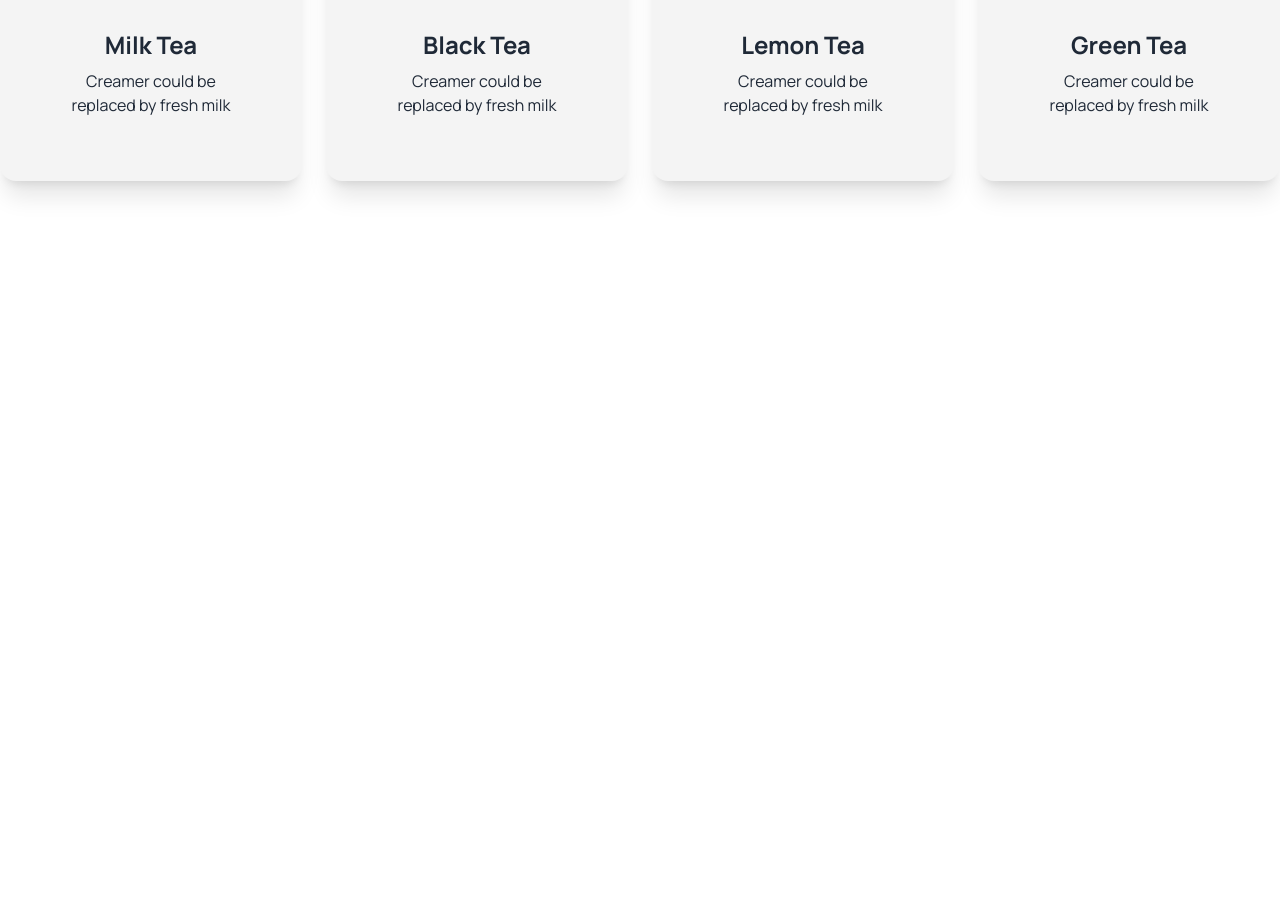
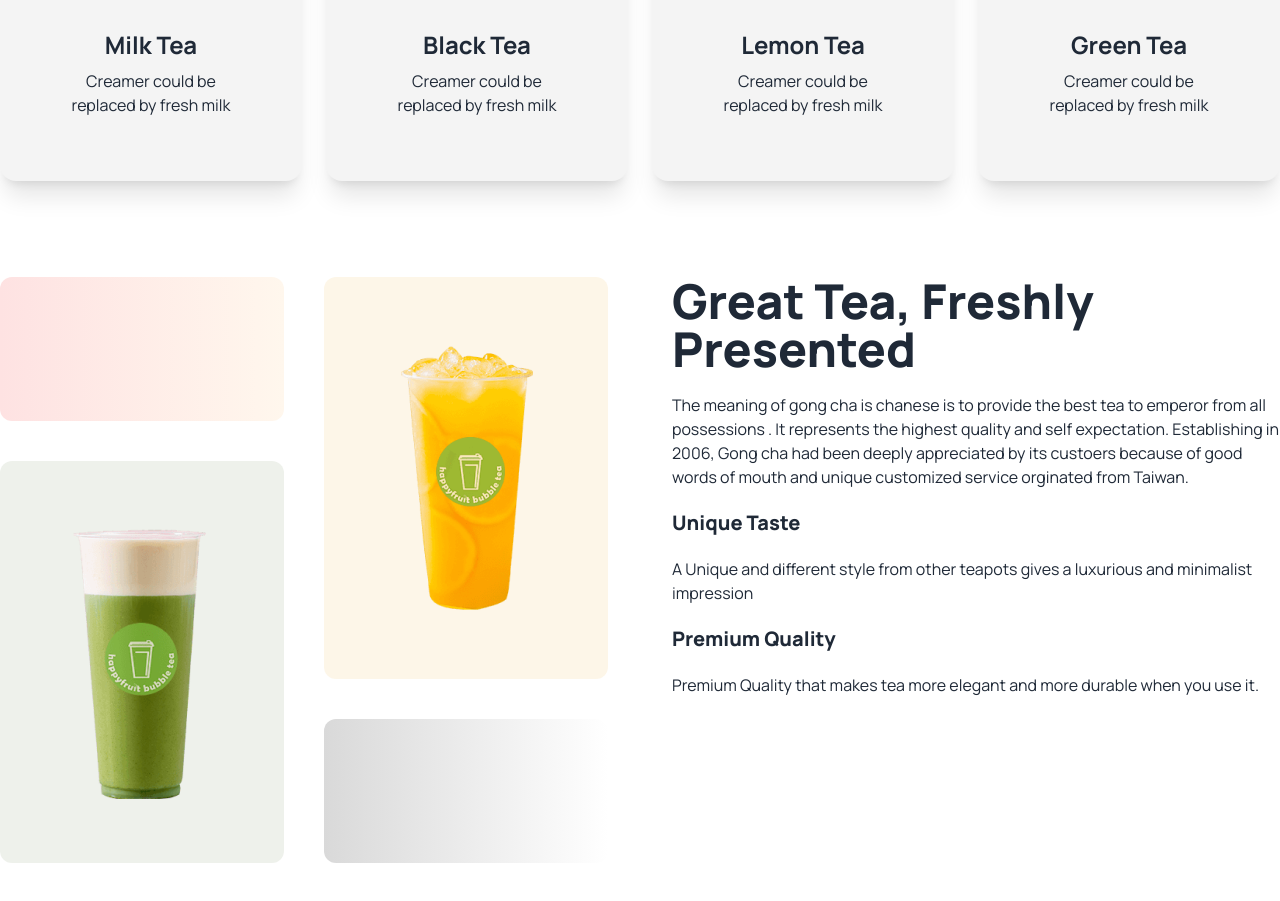
Before and after one commit to A1-mamun/tea-house-daisyUI, a plain HTML site: page index.html in a window 1280 px wide. Shown: the part 868-1769 px from the top of the page. Before the commit the page ends 1145 px from the top, so only its background shows below. Drawn offline with nearby package versions, Linux system fonts and the light colour scheme.

Commit message:
great & fresh tea section done

```diff
--- a/index.html
+++ b/index.html
@@ -113,6 +113,33 @@
                 </div>
             </div>
         </section>
+        <!-- great & fresh tea section -->
+        <section class="my-24 flex gap-16 flex-col md:flex-row">
+            <div class="grid grid-cols-1 gap-10 md:grid-cols-2 flex-1">
+                <div class="rounded-xl h-36 bg-gradient-to-r from-red-100 to-orange-50""></div>
+                <div class=" row-span-2 bg-[#E6A6231A] px-8 py-16 flex justify-center items-center rounded-xl">
+                    <img src="images/fresh-1.png" alt="">
+                </div>
+                <div class="row-span-2 bg-[#5776391A] px-8 py-16 flex justify-center items-center rounded-xl">
+                    <img src="images/fresh-2.png" alt="">
+                </div>
+                <div class="rounded-xl h-36 bg-gradient-to-r from-[#D9D9D9] to-[#FFFFFF]"></div>
+            </div>
+            <div class="space-y-5 flex-1">
+                <h3 class="text-5xl font-extrabold">
+                    Great Tea, Freshly <br>
+                    Presented</h3>
+                <p>The meaning of gong cha is chanese is to provide the best tea to emperor from all possessions . It
+                    represents the
+                    highest quality and self expectation. Establishing in 2006, Gong cha had been deeply appreciated by
+                    its custoers because
+                    of good words of mouth and unique customized service orginated from Taiwan.</p>
+                <h4 class="text-xl font-extrabold mt-8">Unique Taste</h4>
+                <p>A Unique and different style from other teapots gives a luxurious and minimalist impression</p>
+                <h4 class="text-xl font-extrabold mt-8">Premium Quality</h4>
+                <p>Premium Quality that makes tea more elegant and more durable when you use it.</p>
+            </div>
+        </section>
     </main>
     <footer>
 
```
